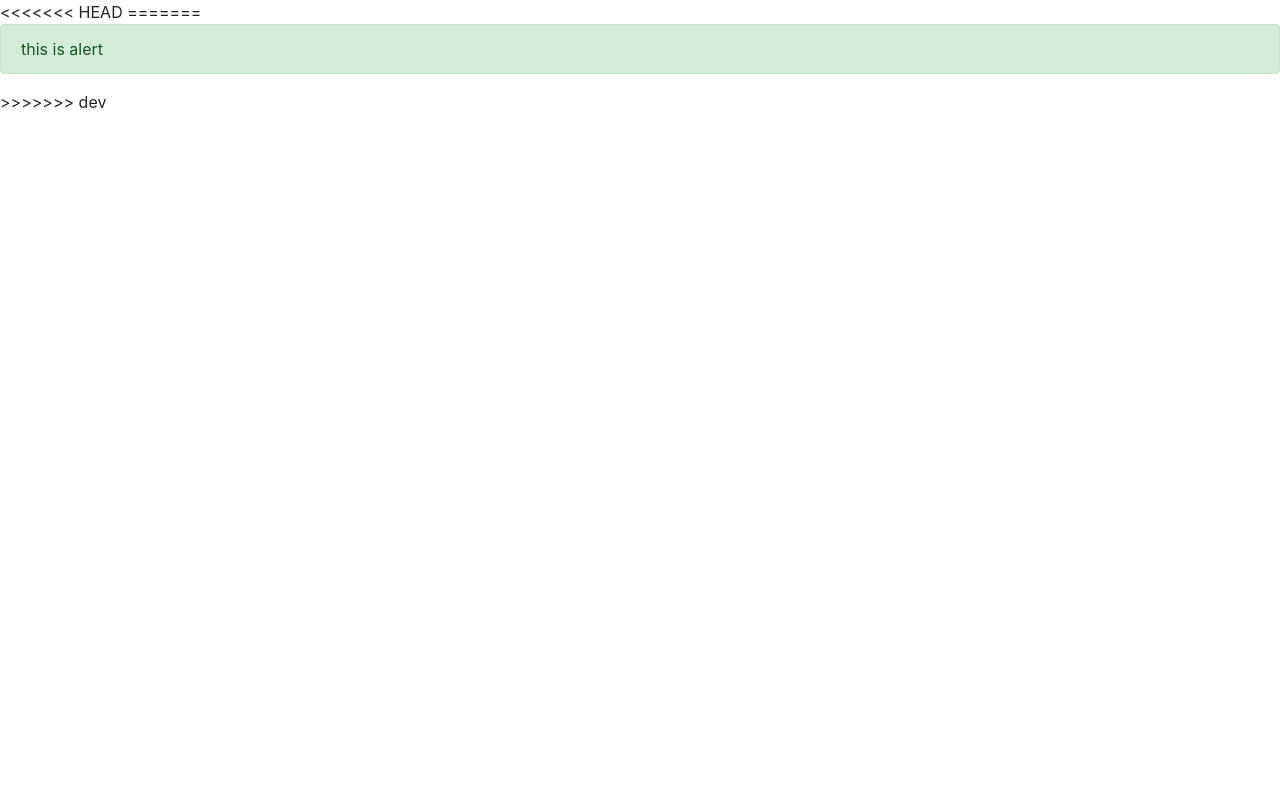
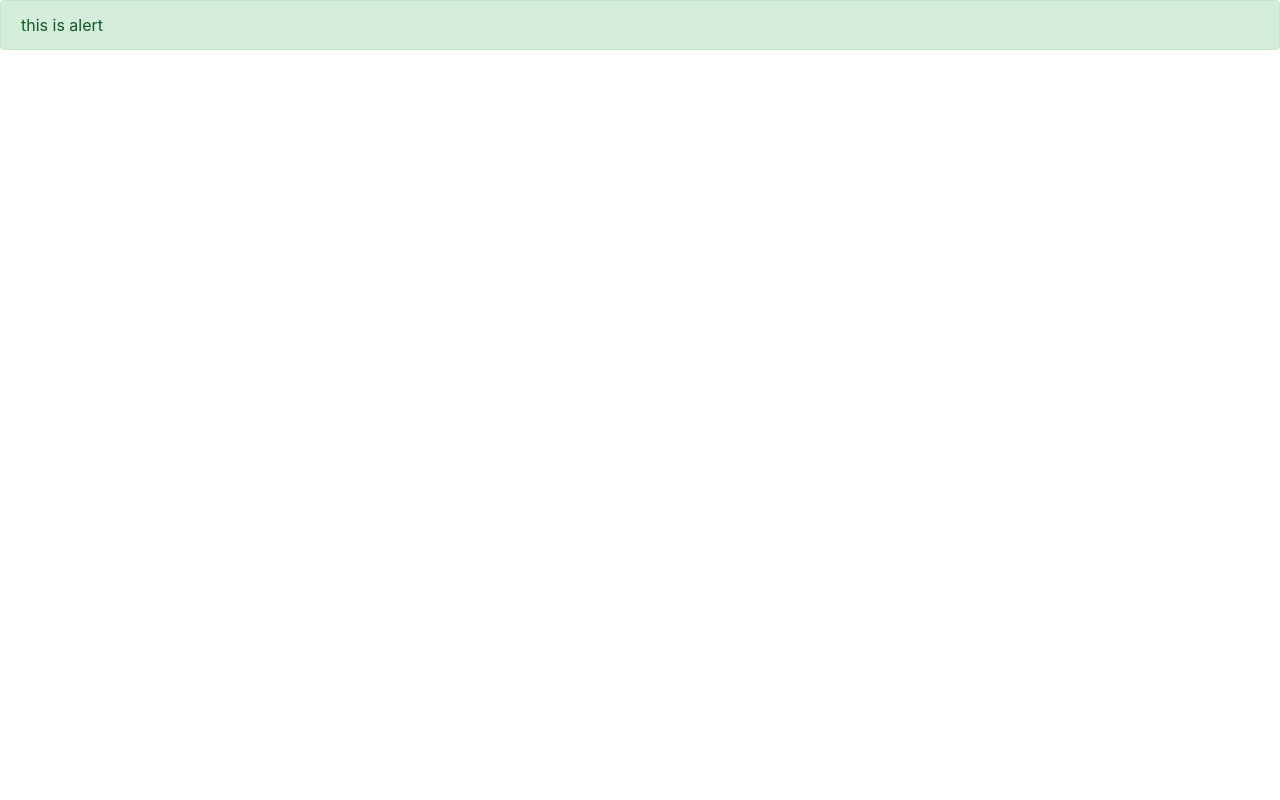
Before and after one commit to sourabhraikwar/e_invite, a Django app: page / in a window 1280 px wide. Run offline with Django 3.2, Linux system fonts and the light colour scheme; some libraries are stand-ins or nearby versions.

Commit message:
Update base.html

```diff
--- a/invi_cards/templates/base.html
+++ b/invi_cards/templates/base.html
@@ -1,5 +1,3 @@
-<<<<<<< HEAD
-=======
 {%load static%}
 <!doctype html>
 <html lang="en">
@@ -24,4 +22,3 @@
 
       </body>
 </html>
->>>>>>> dev
```
